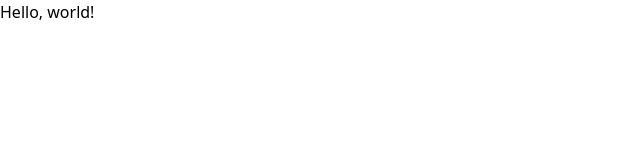
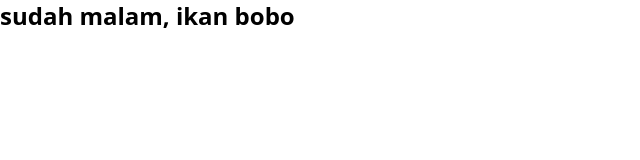
Before and after one commit to mfathulqorib/personal-web, a website built with Vite: page index.html in a window 1280 px wide. Shown: the whole page, without its empty margins (0-640 px from the left). Built offline with nearby package versions, Linux system fonts and the light colour scheme.

Commit message:
feat: add h1

```diff
--- a/index.html
+++ b/index.html
@@ -7,6 +7,6 @@
     <title>Personal web</title>
   </head>
   <body>
-    <h1>Hello, world!</h1>
+    <h1 class="text-2xl font-bold">sudah malam, ikan bobo</h1>
   </body>
 </html>
```
